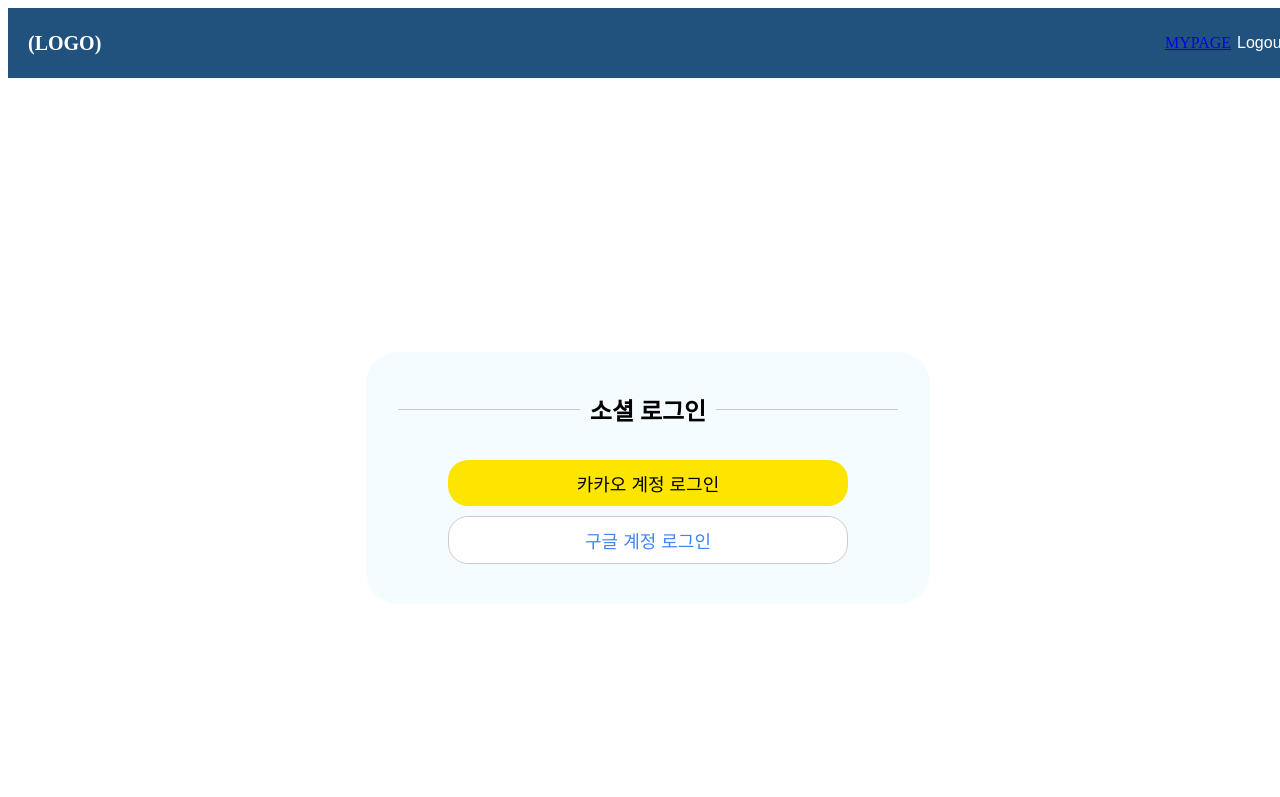
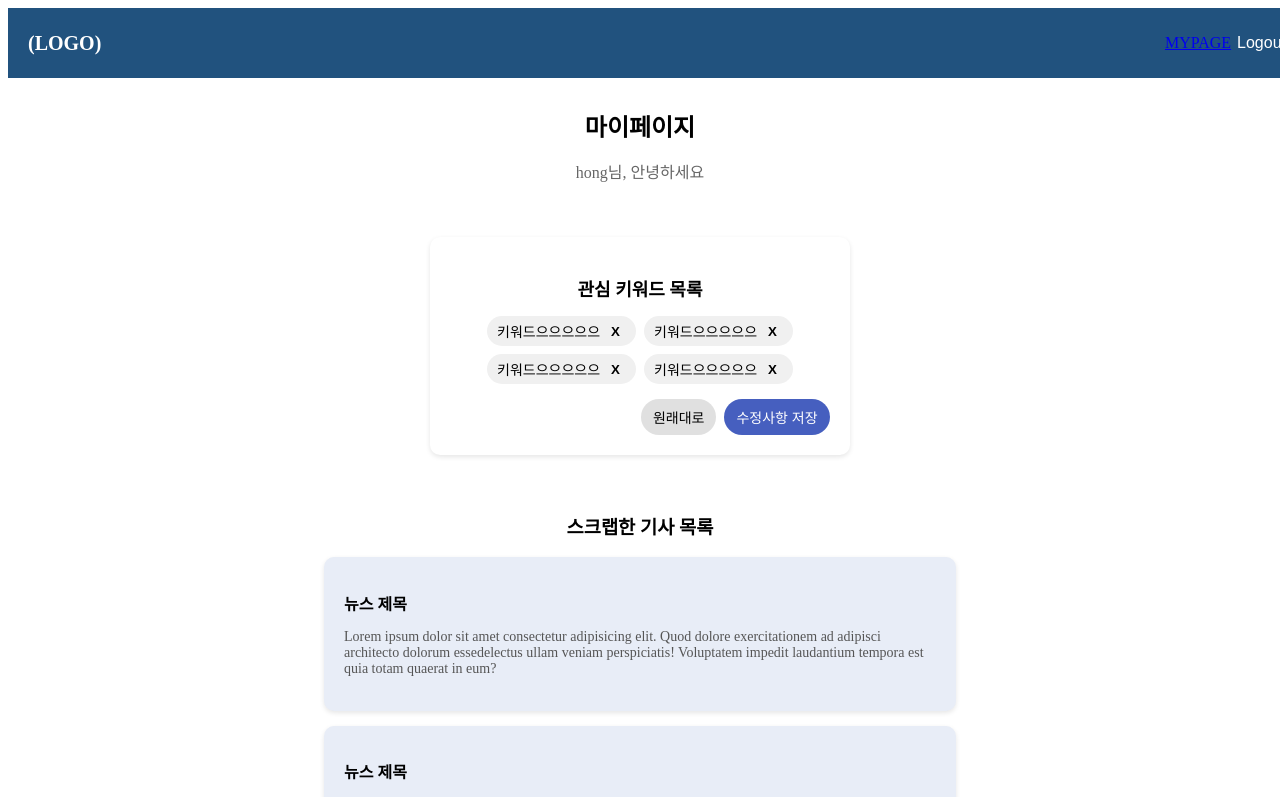
Before and after one commit to lg-cns-am-1-mini6/FE, a React (Vite) app in the folder news_app/: page / in a window 1280 px wide. Shown: the top 797 px of the page. Built offline with nearby package versions, Linux system fonts and the light colour scheme.

Commit message:
feat: 마이페이지 추가

```diff
--- a/news_app/src/App.jsx
+++ b/news_app/src/App.jsx
@@ -1,8 +1,9 @@
 import React from "react";
 import Header from "./components/Header.jsx";
 import NewsSearch from "./components/NewsSearch.jsx";
+import Login from "./components/Login.jsx";
 import BasicPage from "./components/basicPage.jsx";
-import Login from "./components/Login.jsx";
+import Mypage from "./components/Mypage.jsx";
 
 function App() {
   return (
@@ -10,7 +11,8 @@ function App() {
       <Header />
       {/* {<NewsSearch />} */}
       {/* <BasicPage /> */}
-      {<Login />}
+      {/* {<Login />} */}
+      <Mypage />
     </div>
   );
 }
--- /dev/null
+++ b/news_app/src/components/Mypage.css
@@ -0,0 +1,110 @@
+.mypage-header {
+  text-align: center;
+  margin-top: 30px;
+}
+
+.mypage-header h1 {
+  font-size: 24px;
+  font-weight: bold;
+  margin-bottom: 5px;
+}
+
+.mypage-header p {
+  color: #666;
+}
+
+.keyword-box {
+  background-color: #fff;
+  width: 30%;
+  margin: 20px auto;
+  padding: 20px;
+  border-radius: 10px;
+  box-shadow: 0 2px 5px rgba(0, 0, 0, 0.1);
+  text-align: center;
+}
+
+.keyword-box h3 {
+  font-size: 18px;
+  margin-bottom: 15px;
+}
+
+.keyword-keywords {
+  display: flex;
+  flex-wrap: wrap;
+  justify-content: center;
+  gap: 8px;
+}
+
+.keyword-keywords div {
+  display: flex;
+  align-items: center;
+  background-color: #f0f0f0;
+  padding: 5px 10px;
+  border-radius: 15px;
+  font-size: 14px;
+}
+
+.keyword-keywords button {
+  background: none;
+  border: none;
+  font-weight: bold;
+  margin-left: 5px;
+  cursor: pointer;
+}
+
+.keyword-buttons {
+  margin-top: 15px;
+  display: flex;
+  justify-content: flex-end;
+}
+
+.keyword-buttons button {
+  padding: 8px 12px;
+  margin-left: 8px;
+  border: none;
+  border-radius: 40px;
+  font-size: 14px;
+  cursor: pointer;
+}
+
+.keyword-buttons button:first-child {
+  background-color: #e0e0e0;
+}
+
+.keyword-buttons button:last-child {
+  background-color: #465fbf;
+  color: white;
+}
+
+.card-list {
+  width: 50%;
+  margin: auto;
+}
+
+.card-list h3 {
+  text-align: center;
+}
+
+.card-box {
+  background-color: #e8edf7;
+  padding: 20px;
+  border-radius: 10px;
+  box-shadow: 0 2px 5px rgba(0, 0, 0, 0.1);
+  margin-bottom: 15px;
+}
+
+.card-box h2 {
+  font-size: 16px;
+  margin-bottom: 10px;
+}
+
+.card-box a {
+  text-decoration: none;
+  color: black;
+  font-weight: bold;
+}
+
+.card-box p {
+  font-size: 14px;
+  color: #555;
+}
--- /dev/null
+++ b/news_app/src/components/Mypage.jsx
@@ -0,0 +1,65 @@
+import { useState } from "react";
+import "./Mypage.css";
+
+function KeywordButton() {
+  return (
+    <div>
+      <span>키워드으으으으으</span>
+      <button>X</button>
+    </div>
+  );
+}
+
+function Newscard() {
+  return (
+    <div className="card-box">
+      <h2>
+        <a>뉴스 제목</a>
+      </h2>
+      <p>
+        Lorem ipsum dolor sit amet consectetur adipisicing elit. Quod dolore
+        exercitationem ad adipisci architecto dolorum essedelectus ullam veniam
+        perspiciatis! Voluptatem impedit laudantium tempora est quia totam
+        quaerat in eum?
+      </p>
+    </div>
+  );
+}
+
+export default function Mypage() {
+  const [username, setUsername] = useState("hong");
+  return (
+    <>
+      <header className="mypage-header">
+        <h1>마이페이지</h1>
+        <p>{username}님, 안녕하세요</p>
+      </header>
+      <br></br>
+
+      <div className="keyword-box">
+        <h3>관심 키워드 목록</h3>
+        <div>
+          <div className="keyword-keywords">
+            <KeywordButton />
+            <KeywordButton />
+            <KeywordButton />
+            <KeywordButton />
+          </div>
+          <div className="keyword-buttons">
+            <button>원래대로</button>
+            <button>수정사항 저장</button>
+          </div>
+        </div>
+      </div>
+      <br></br>
+      <div className="card-list">
+        <h3>스크랩한 기사 목록</h3>
+        <div>
+          <Newscard />
+          <Newscard />
+          <Newscard />
+        </div>
+      </div>
+    </>
+  );
+}
```
